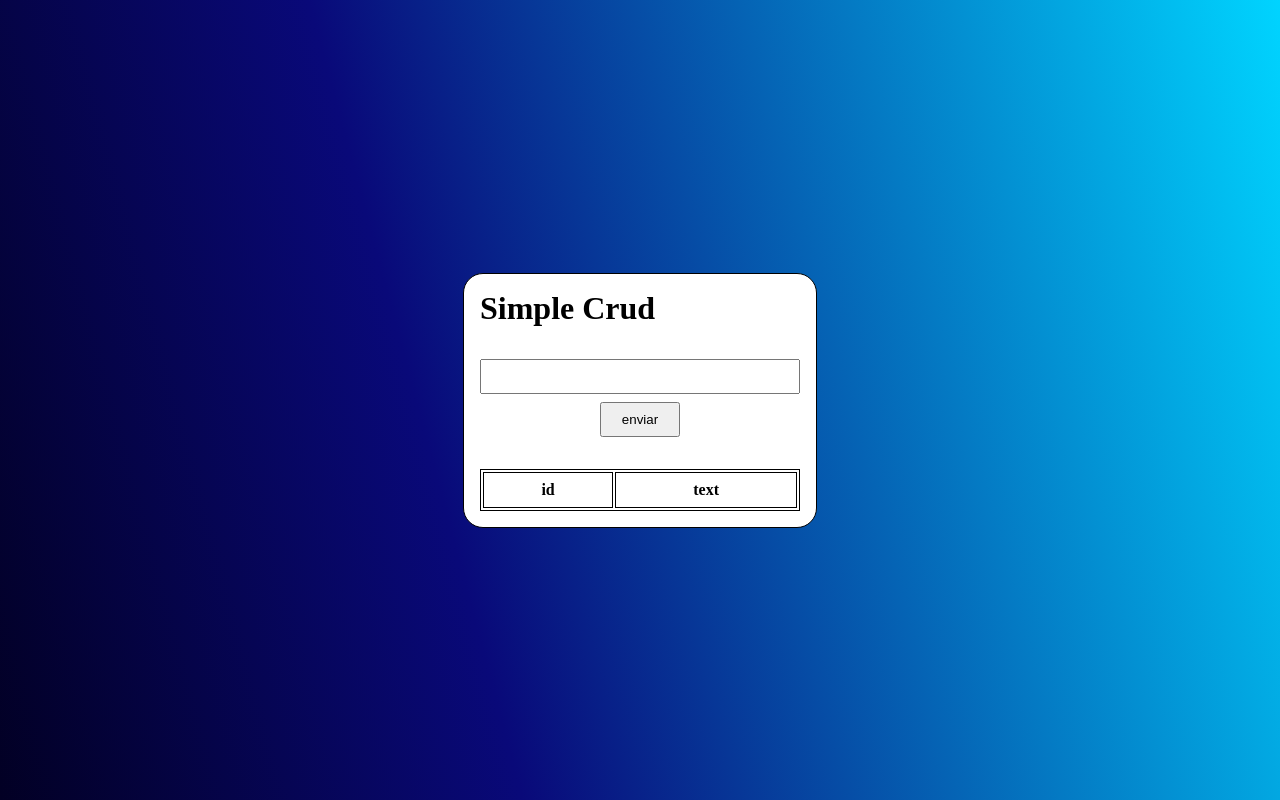
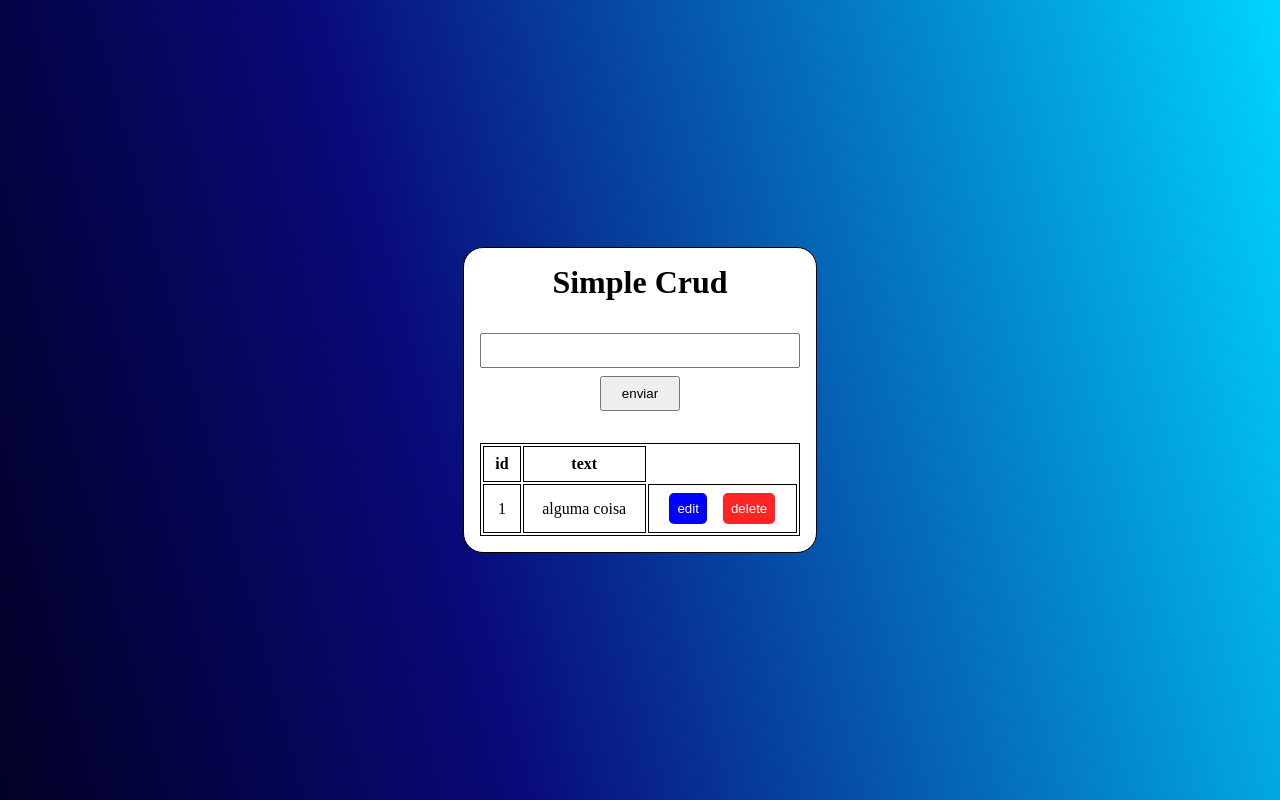
Before and after one commit to Bebel132/react-crud, a React (Create React App) app: page / in a window 1280 px wide. Built offline with nearby package versions, Linux system fonts and the light colour scheme; data requests are answered from the project's data file.

Commit message:
add json-server

```diff
--- /dev/null
+++ b/db.json
@@ -0,0 +1,8 @@
+{
+  "list": [
+    {
+      "id": "1",
+      "text": "alguma coisa"
+    }
+  ]
+}
--- a/package.json
+++ b/package.json
@@ -7,6 +7,7 @@
     "@testing-library/jest-dom": "^5.17.0",
     "@testing-library/react": "^13.4.0",
     "@testing-library/user-event": "^13.5.0",
+    "json-server": "^1.0.0-alpha.23",
     "react": "^18.2.0",
     "react-dom": "^18.2.0",
     "react-scripts": "^5.0.1",
--- a/src/components/List.js
+++ b/src/components/List.js
@@ -1,6 +1,7 @@
 import styles from './list.module.css'
 
 function List({list, deleteFromList, editFromList}) {
+    console.log(list)
     return (
         <table>
             <thead>
--- a/src/components/Wrapper.js
+++ b/src/components/Wrapper.js
@@ -1,27 +1,52 @@
-import { useState } from "react"
+import { useEffect, useState } from "react"
 import Form from "./Form"
 import List from "./List"
 import styles from './wrapper.module.css'
 
-let lastId = 0
-
 function Wrapper() {
     const [list, setList] = useState([])
 
+    useEffect(() => {
+        fetch('http://localhost:3001/list')
+            .then(response => response.json())
+            .then(data => setList(data));
+    }, []);
+
+    let lastId = list[list.length-1]
+
+    function updateJSON(arr) {
+        fetch(`http://localhost:3001/list`, {
+          method: "PUT",
+          headers: {
+            'Content-Type': 'application/json'
+          },
+          body: JSON.stringify(arr)
+        })
+        .then(response => response.json())
+        .then(data => setList(data));
+      }
+
     function updateList(event, newItem){
         event.preventDefault()
-        setList([...list, {id:lastId++, text:newItem}])
+        const id = parseInt(lastId.id)+1
+        const text = newItem
+
+        const newList = [...list, {id, text}]
+
+        setList(newList)
+        updateJSON(newList)
     }
 
     function deleteFromList(id){
         let newArr = list.filter(todo => todo.id != id)
         setList(newArr)
+        updateJSON(newArr)
     }
 
     function editFromList(id){
         let alteracao = prompt()
 
-        let newArr = list.map(obj => {
+        let newArr =    (obj => {
             if(obj.id == id){
                 return {id: id, text: alteracao}
             } else {
@@ -30,6 +55,7 @@ function Wrapper() {
         })
 
         setList(newArr)
+        updateJSON(newArr)
     }
 
     return (
--- a/src/components/wrapper.module.css
+++ b/src/components/wrapper.module.css
@@ -4,4 +4,5 @@
     padding: 1rem;
     background-color: white;
     border-radius: 20px;
+    text-align: center;
 }
```
Also changed, not shown: src/App.js (+0 -17 lines), 1 other file (tests, documents, lock files or other folders).
